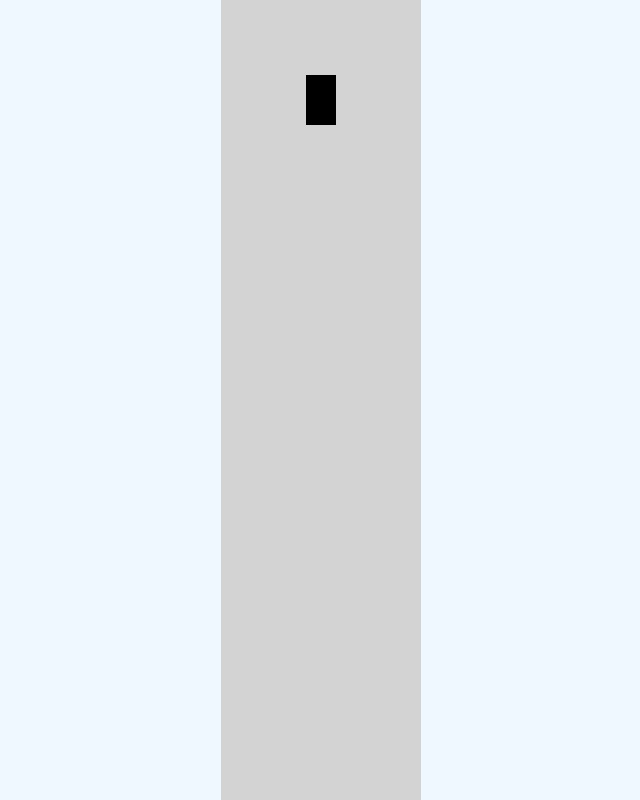
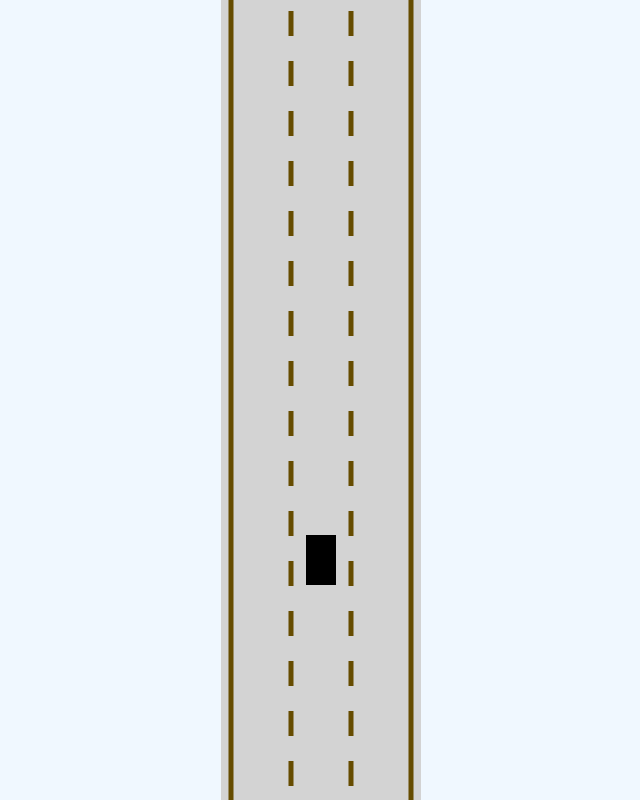
Before and after one commit to DrayanInterfaceDesigner/neural-network-selfdrive, a plain HTML site: page index.html in a window 1280 px wide. Shown: the whole page, without its empty margins (319-959 px from the left). Drawn offline with Linux system fonts and the light colour scheme.

Commit message:
Road Border & Camera

```diff
--- /dev/null
+++ b/Road.js
@@ -0,0 +1,75 @@
+class Road {
+
+    // const infinity = 999999999; JS gotta be kidding me
+
+    constructor({ centerAxis, width, laneCount = 3 }) {
+        this.centerAxis = centerAxis
+        this.width = width
+        this.laneCount = laneCount
+
+        this.left = centerAxis - width / 2
+        this.right = centerAxis + width / 2
+
+        //DON'T SET THIS VALUE ABOVE THIS TRESHOLD
+        const INFINITY = 99999;
+        this.top = -INFINITY
+        this.bottom = +INFINITY
+
+        // Borders
+        const TOP_LEFT = { x: this.left, y: this.top }
+        const BOTTOM_LEFT = { x: this.left, y: this.bottom } //a line is formed (left)
+        const TOP_RIGHT = { x: this.right, y: this.top }
+        const BOTTOM_RIGHT = { x: this.right, y: this.bottom }
+
+        this.borders = [
+            [TOP_LEFT, BOTTOM_LEFT],
+            [TOP_RIGHT, BOTTOM_RIGHT]
+        ]
+    }
+
+    getLaneCenter(lane = 1) {
+        if (lane <= 0) lane = 1
+        const laneWidth = this.width / this.laneCount
+
+        return this.left + laneWidth / 2 +
+            Math.min((lane - 1), this.laneCount - 1) * laneWidth
+    }
+
+    draw(ctx) {
+        ctx.lineWidth = 5
+        ctx.strokeStyle = "white"
+
+        //takes the middle lanes
+        for (let i = 1; i <= (this.laneCount - 1); i++) {
+            const x_coord_for_lane_division = lerp(
+                this.left,
+                this.right,
+                i / this.laneCount
+            )
+
+            // add dashes to the middle lanes
+            // if (i > 0 && i < this.laneCount) {
+
+            // }
+            // else {
+            //     ctx.strokeStyle = "white"
+            //     ctx.setLineDash([])
+            // }
+            ctx.strokeStyle = "#664c00"
+            ctx.setLineDash([25, 25])
+            ctx.beginPath()
+            ctx.moveTo(x_coord_for_lane_division, this.top)
+            ctx.lineTo(x_coord_for_lane_division, this.bottom)
+            ctx.stroke()
+        }
+
+        //Draws according the borders
+        ctx.setLineDash([])
+        this.borders.forEach(border => {
+            ctx.beginPath()
+            ctx.moveTo(border[0].x, border[0].y)
+            ctx.lineTo(border[1].x, border[1].y)
+            ctx.stroke()
+        })
+    }
+}
--- a/index.html
+++ b/index.html
@@ -11,6 +11,8 @@
 
     <canvas id="simulation__canvas"></canvas>
 
+    <script src="utils.js"></script>
+    <script src="Road.js"></script>
     <script src="Controls.js"></script>
     <script src="Car.js"></script>
     <script src="main.js"></script>
--- a/main.js
+++ b/main.js
@@ -2,7 +2,13 @@ const simulationCanvas = document.getElementById("simulation__canvas")
 simulationCanvas.width = 200
 
 const simulationCtx = simulationCanvas.getContext("2d")
-const car = new Car({ x: 100, y: 100, width: 30, height: 50 })
+const road = new Road({
+    centerAxis: (simulationCanvas.width / 2),
+    width: (simulationCanvas.width * 0.9), //90%
+    laneCount: 3
+})
+
+const car = new Car({ x: road.getLaneCenter(2), y: 100, width: 30, height: 50 })
 
 
 
@@ -17,6 +23,12 @@ function _process__render() {
     simulationCanvas.height = window.innerHeight
 
     //draws
+    simulationCtx.save()
+    simulationCtx.translate(0, -car.y + simulationCanvas.height * 0.7)
+
+    road.draw(simulationCtx)
     car.draw(simulationCtx)
+
+    simulationCtx.restore()
     requestAnimationFrame(_process__render)
 }
--- /dev/null
+++ b/utils.js
@@ -0,0 +1,6 @@
+function lerp(a, b, t) {
+    return (1 - t) * a + t * b
+}
+function other_lerp(a, b, t) {
+    return a + (b - a) * t
+}
```
